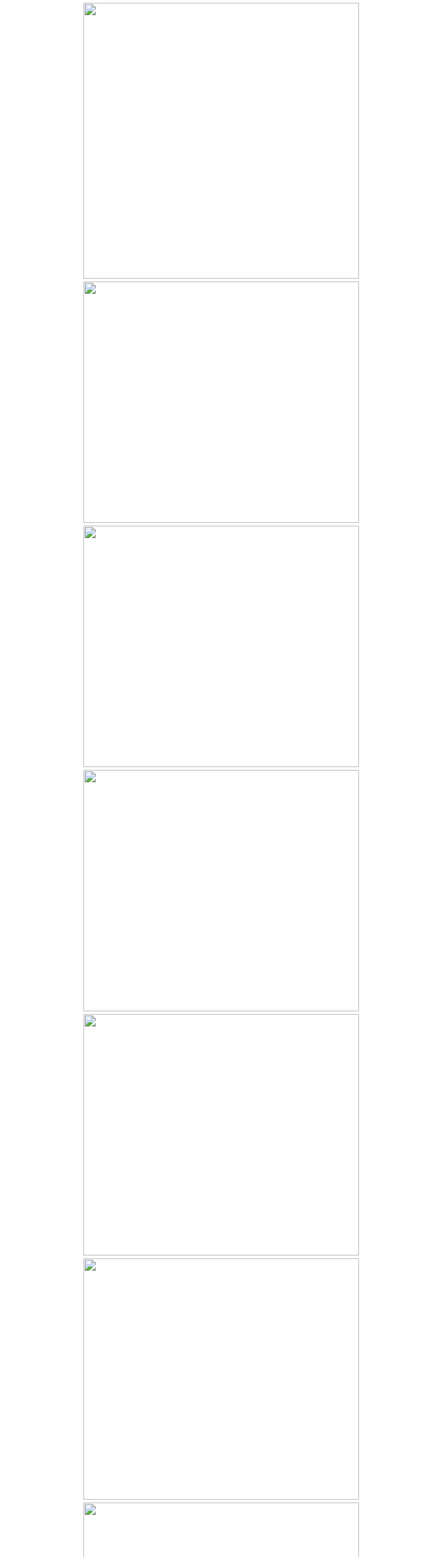
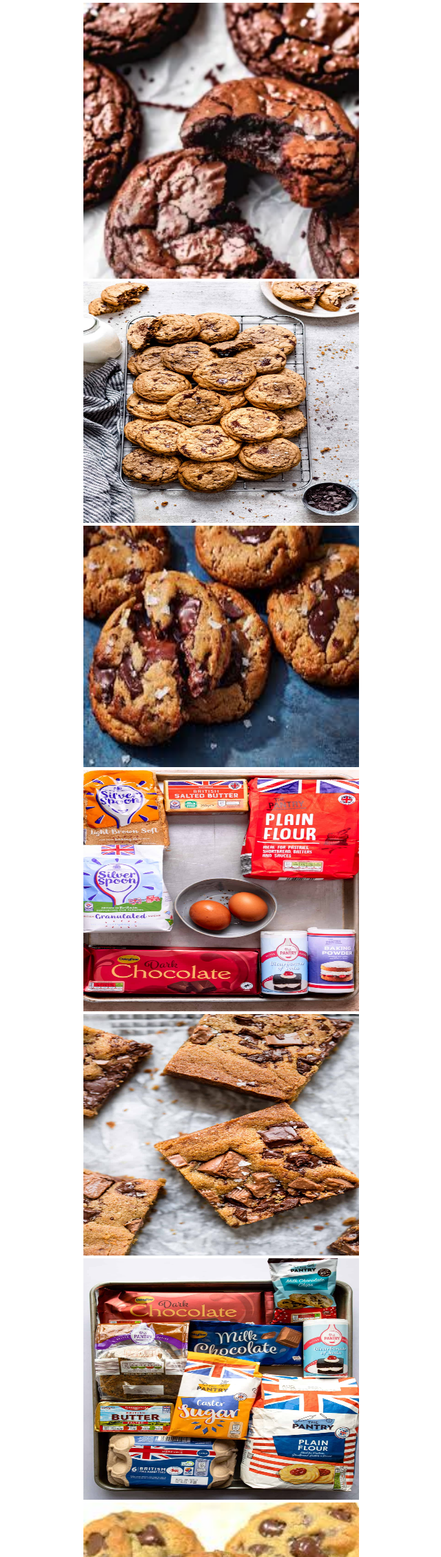
Before and after one commit to BRESHA2024/BRESHA2024, a plain HTML site: page GALLERY.html in a window 1280 px wide. Shown: the part 543-2800 px from the top of the page at 69% size, without its empty margins (319-959 px from the left). Drawn offline with Linux system fonts and the light colour scheme.

Commit message:
Update GALLERY.html

```diff
--- a/GALLERY.html
+++ b/GALLERY.html
@@ -20,47 +20,47 @@
 <table align="center">
 <tr>
 <td>
-<img src="Photos/1.JPEG"heght="350"width="400"/>
+<img src="1.JPEG"heght="350"width="400"/>
 </td>
 </tr>
 <tr>
 <td>
-<img src="Photos/2.WEBP"heght="350" width="400"/>
+<img src="2.WEBP"heght="350" width="400"/>
 </td>
 </tr>
 <tr>
 <td>
-<img src= "Photos/3.jpg"height="350" width="400" />
+<img src= "3.jpg"height="350" width="400" />
 </td>
 </tr>
 <tr>
 <td>
-<img src="Photos/4.jpeg"height ="350"width ="400" />
+<img src="4.jpeg"height ="350"width ="400" />
 </td>
 </tr>
 <tr>
 <td>
-<img src="Photos/5.jpg"height ="350" width="400" />
+<img src="5.jpg"height ="350" width="400" />
 </td>
 </tr>
 <tr>
 <td>
-<img src="Photos/6.jpg"height="350" width="400" />
+<img src="6.jpg"height="350" width="400" />
 </td>
        </tr>
         <tr>
 <td>
-<img src="Photos/7.jpg"height ="350" width="400" />
+<img src="7.jpg"height ="350" width="400" />
      </td>
            </tr>
 <tr>
 <td>
-<img src= "Photos/8.jpeg" height ="350" width= "400"/>
+<img src= "8.jpeg" height ="350" width= "400"/>
 </td>
 </tr>
         <tr>
         <td>
-<img src="Photos/9.jpeg" height ="350" width="400" />
+<img src="9.jpeg" height ="350" width="400" />
 </td>
 </tr>
 </table>
```
